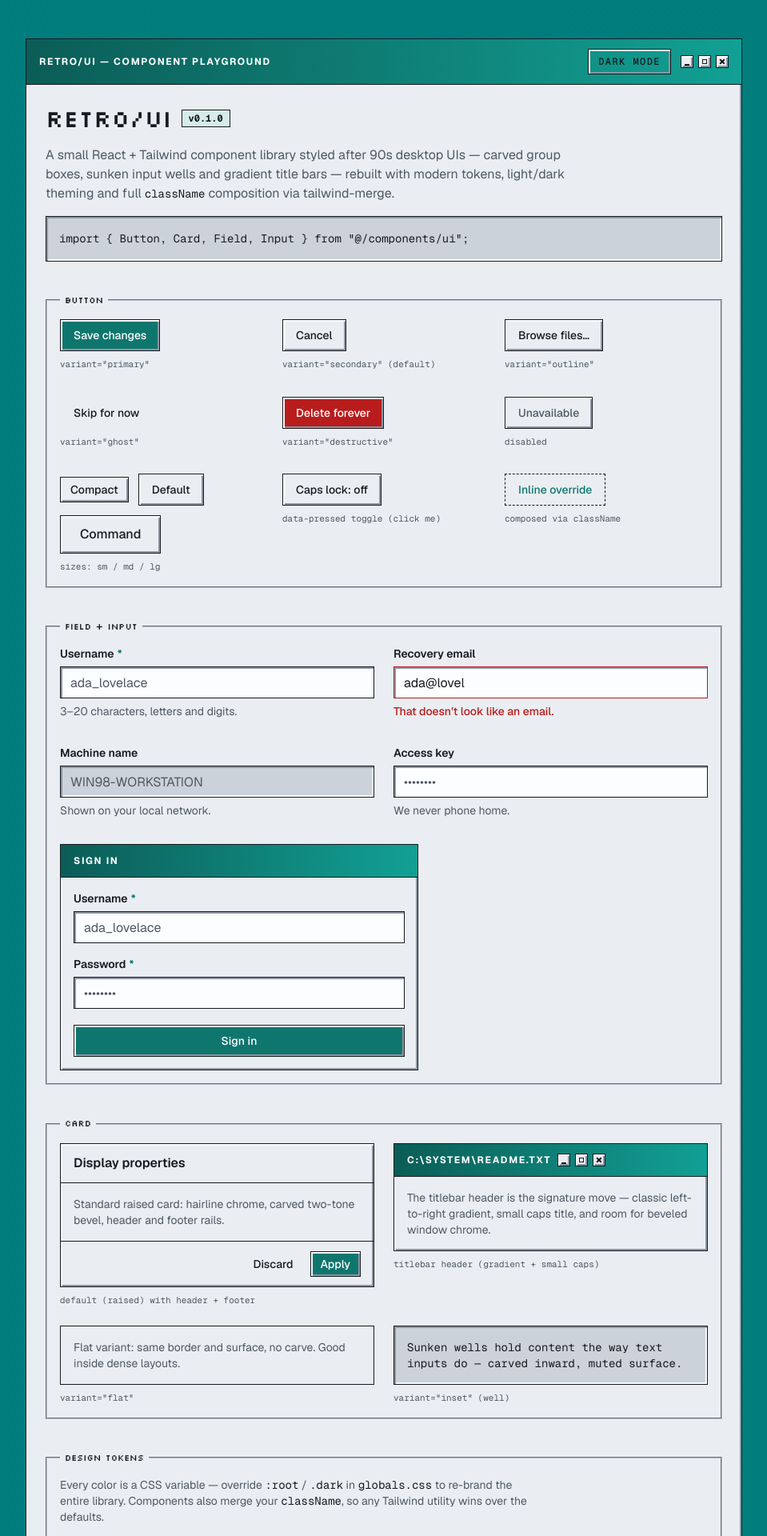
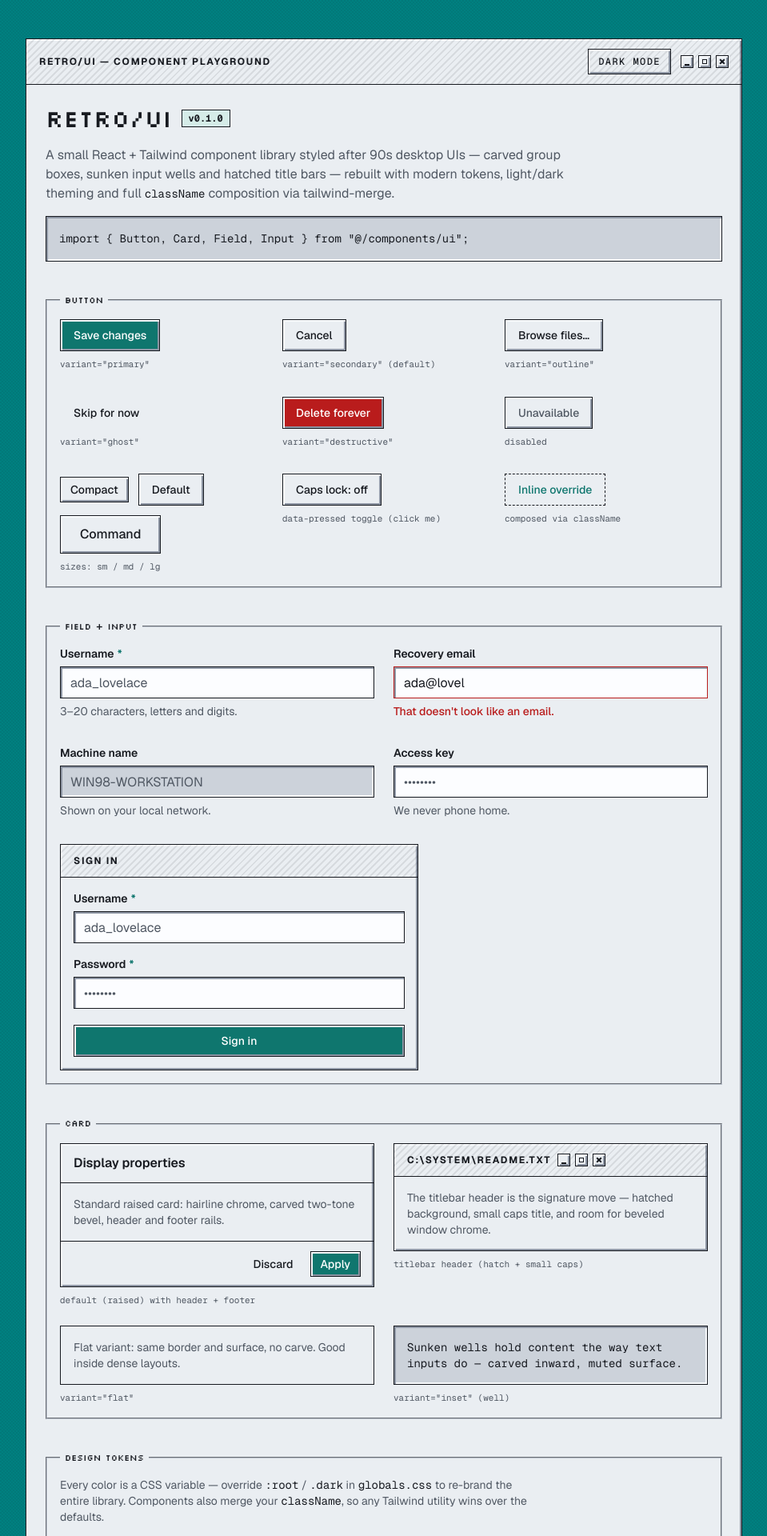
Before and after one commit to aelliixx/retro-ui, a Next.js app: page / in a window 1280 px wide. Shown: the top 1920 px of the page at 80% size, without its empty margins (160-1119 px from the left). Built offline with nearby package versions, Linux system fonts and the light colour scheme.

Commit message:
revert title bars to hatched texture; drop gradient tokens

```diff
--- a/src/app/globals.css
+++ b/src/app/globals.css
@@ -49,10 +49,6 @@
   /* bevel edges — the two faces of every carve */
   --bevel-light: #f8fafc;
   --bevel-dark: #8d95a3;
-
-  /* title bar gradient (dark → light, left → right) */
-  --titlebar-a: #0b5d57;
-  --titlebar-b: #12a094;
 }
 
 .dark {
@@ -90,10 +86,6 @@
   /* bevel edges */
   --bevel-light: #333c4c;
   --bevel-dark: #05070c;
-
-  /* title bar gradient */
-  --titlebar-a: #063833;
-  --titlebar-b: #0e887c;
 }
 
 /* Map tokens into Tailwind so utilities like `bg-surface`, `text-ink-muted`,
@@ -179,16 +171,7 @@
   }
 }
 
-/* horizontal title-bar gradient — dark on the left, light on the right */
-@utility bg-titlebar {
-  background-image: linear-gradient(
-    90deg,
-    var(--titlebar-a),
-    var(--titlebar-b)
-  );
-}
-
-/* diagonal ticking */
+/* diagonal ticking — the title-bar texture of record */
 @utility bg-hatch {
   background-image: repeating-linear-gradient(
     135deg,
--- a/src/app/page.tsx
+++ b/src/app/page.tsx
@@ -128,7 +128,7 @@ function Intro() {
       </div>
       <p className="max-w-prose text-ink-muted">
         A small React + Tailwind component library styled after 90s desktop
-        UIs — carved group boxes, sunken input wells and gradient title bars
+        UIs — carved group boxes, sunken input wells and hatched title bars
         — rebuilt with modern tokens, light/dark theming and full{" "}
         <code className="font-mono text-sm text-ink">className</code>{" "}
         composition via tailwind-merge.
@@ -265,7 +265,7 @@ function CardsSection() {
             </CardFooter>
           </Card>
         </Cell>
-        <Cell label='titlebar header (gradient + small caps)'>
+        <Cell label='titlebar header (hatch + small caps)'>
           <Card className="w-full">
             <CardHeader variant="titlebar">
               <CardTitle>C:\SYSTEM\README.TXT</CardTitle>
@@ -273,8 +273,8 @@ function CardsSection() {
             </CardHeader>
             <CardContent>
               <p className="text-sm text-ink-muted">
-                The titlebar header is the signature move — classic
-                left-to-right gradient, small caps title, and room for
+                The titlebar header is the signature move — hatched
+                background, small caps title, and room for
                 beveled window chrome.
               </p>
             </CardContent>
--- a/src/components/ui/card.tsx
+++ b/src/components/ui/card.tsx
@@ -44,9 +44,9 @@ function CardHeader({
       className={cn(
         "flex items-center gap-2 border-b border-ink px-4 py-3",
         variant === "titlebar" && [
-          "bg-titlebar",
-          // title bars speak in small, bold, white type
-          "[&_[data-slot=card-title]]:text-xs [&_[data-slot=card-title]]:font-bold [&_[data-slot=card-title]]:uppercase [&_[data-slot=card-title]]:tracking-[0.14em] [&_[data-slot=card-title]]:text-white",
+          "bg-surface-2 bg-hatch",
+          // title bars speak in small, bold caps
+          "[&_[data-slot=card-title]]:text-xs [&_[data-slot=card-title]]:font-bold [&_[data-slot=card-title]]:uppercase [&_[data-slot=card-title]]:tracking-[0.14em]",
         ],
         className,
       )}
```
Also changed, not shown: 1 other file (tests, documents, lock files or other folders).
